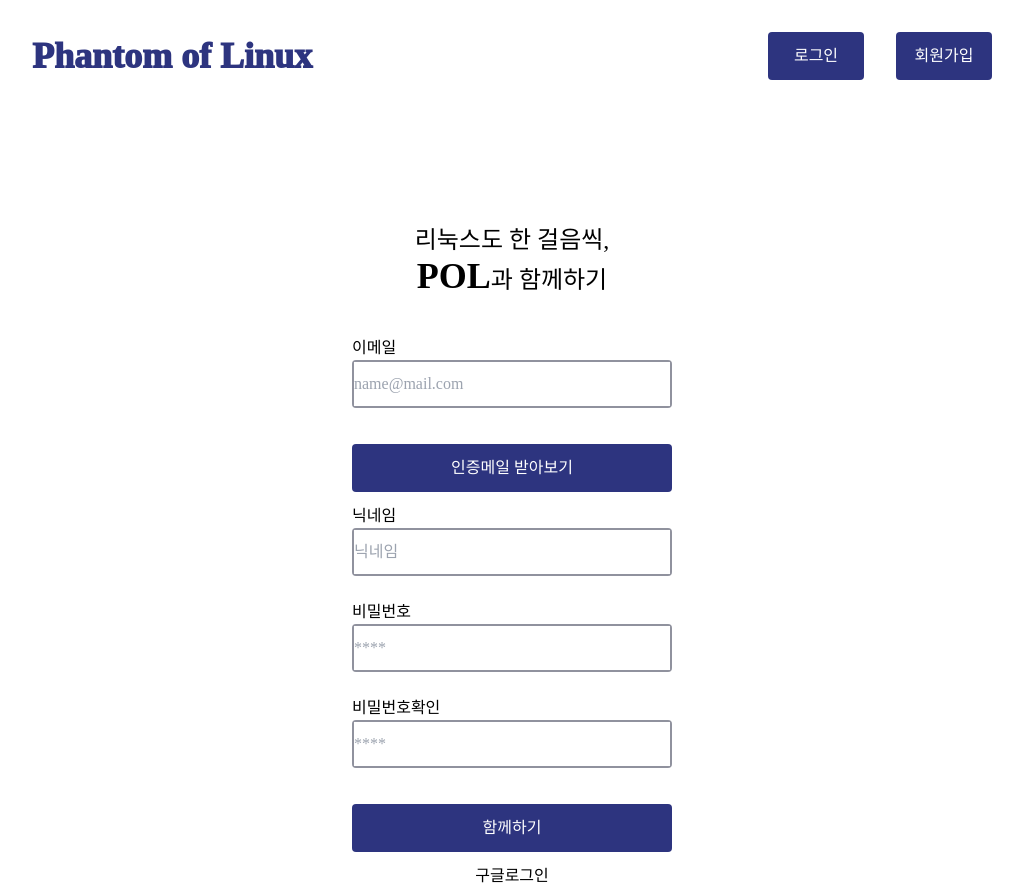
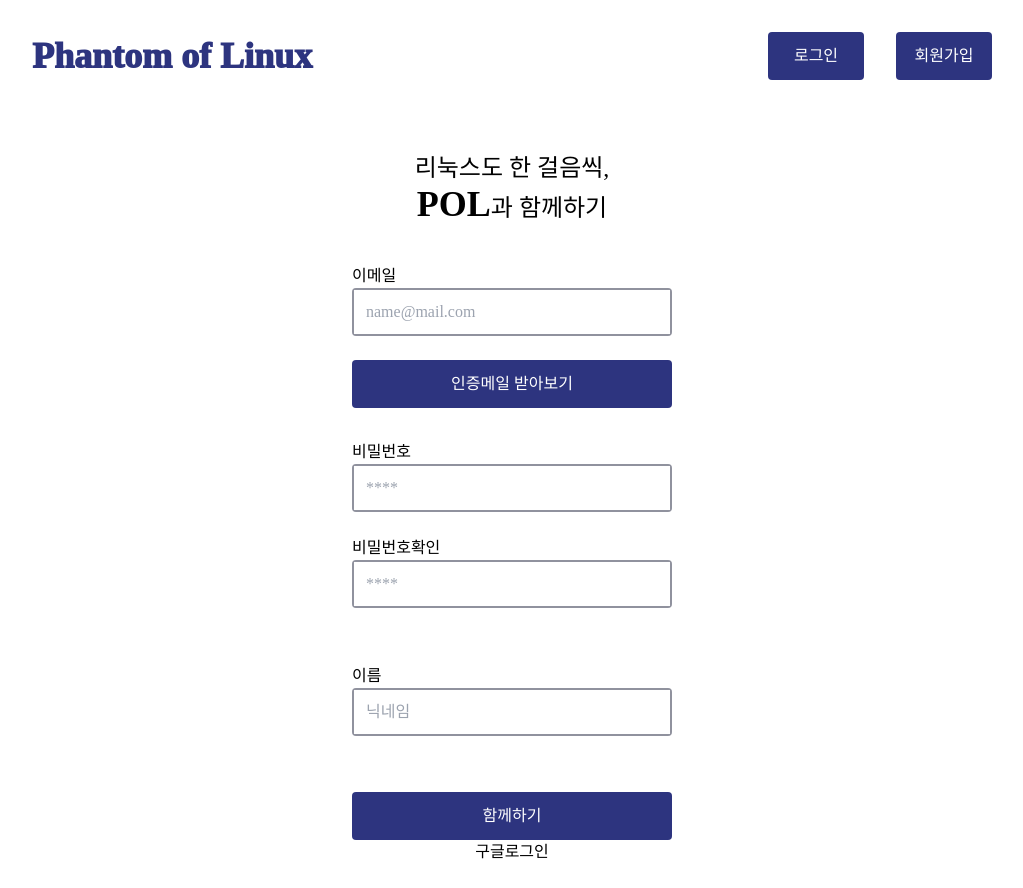
Before and after one commit to PhantomOfLINUX/POL_Front, a Next.js app: page /signup in a window 1280 px wide. Shown: the whole page, without its empty margins (128-1151 px from the left). After the commit the page ends 864 px from the top, so only its background shows below. Built offline with nearby package versions, Linux system fonts and the light colour scheme; no server answers; a web font is replaced by a local one.

Commit message:
feat: css 수정

```diff
--- a/src/app/globals.css
+++ b/src/app/globals.css
@@ -18,13 +18,13 @@ body {
     @apply min-h-min-height w-screen flex flex-col justify-start items-center;
   }
   .loginSignUpBtn {
-    @apply w-80 h-12 bg-thema-color text-white rounded my-3;
+    @apply w-80 h-12 bg-thema-color text-white rounded;
   }
   .loginSignUpInputContainer {
-    @apply flex w-80 h-12 bg-white rounded border-solid border-2 border-inputBorder-color;
+    @apply flex w-80 h-12 mb-6 bg-white rounded border-solid border-2 border-inputBorder-color;
   }
   .loginSignUpInput {
-    @apply w-full;
+    @apply w-full px-3;
   }
   .headerBtn {
     @apply w-24 h-12 bg-thema-color text-white rounded ml-8;
--- a/src/components/description/LoginSignupDescription.tsx
+++ b/src/components/description/LoginSignupDescription.tsx
@@ -4,7 +4,7 @@ import React from "react";
 
 const LoginSignupDescription = () => {
     return (
-        <h1 className="w-screen text-center text-2xl mt-28 mb-10">
+        <h1 className="w-screen text-center text-2xl mt-10 mb-10">
             리눅스도 한 걸음씩,<br/>
             <span className="color-description-color font-black text-4xl">POL</span>과 함께하기
         </h1>
--- a/src/components/login/LoginForm.tsx
+++ b/src/components/login/LoginForm.tsx
@@ -23,7 +23,7 @@ const LoginForm = () => {
                     <Link href="./findpassword" className="px-4 border-r border-black">비밀번호찾기</Link>
                     <Link href="/signup" className="px-4">회원가입하기</Link>
                 </div>
-                <button className="loginSignUpBtn">로그인</button>
+                <button className="loginSignUpBtn mt-8">로그인</button>
             </form>
         </main>
     )
--- a/src/components/signup/SignUpForm.tsx
+++ b/src/components/signup/SignUpForm.tsx
@@ -15,14 +15,16 @@ const SignUpForm = () => {
     const [passwordCheck,setPasswordCheck] = useState<string>("");
     return (
         <main className="loginSignUp">
-            <SignUpInput label="이메일" placeholder="name@mail.com" type="email" onChange={setEmail} isVaild={checkEmail(email)} errorMsg="이메일 형식이 아닙니다."/>
-            <button className="loginSignUpBtn" onClick={(e)=>SendAuthentication(e,email)}>인증메일 받아보기</button>
-
-            <SignUpInput label="닉네임" placeholder="닉네임" type="text" onChange={setName} errorMsg="닉네임을 써주세요"/>
-            <SignUpInput label="비밀번호" placeholder="****" type="password" isVaild={CheckPassword(password)} onChange={setPassword} errorMsg="비밀번호는 숫자, 문자, 기호 8글자 이상입니다."/>
-            <SignUpInput label="비밀번호확인" placeholder="****" type="password" isVaild={CheckPasswordCheck(password, passwordCheck)} onChange={setPasswordCheck} errorMsg="비밀번호와 다릅니다"/>
-
-            <button className="loginSignUpBtn" onClick={(e=>SubmitSignUp(e,email,name,password,passwordCheck))}>함께하기</button>
+            <div className="mb-8">
+                <SignUpInput label="이메일" placeholder="name@mail.com" type="email" onChange={setEmail} isVaild={checkEmail(email)} errorMsg="이메일 형식이 아닙니다."/>
+                <button className="loginSignUpBtn" onClick={(e)=>SendAuthentication(e,email)}>인증메일 받아보기</button>
+            </div>
+            <div className="mb-8">
+                <SignUpInput label="비밀번호" placeholder="****" type="password" isVaild={CheckPassword(password)} onChange={setPassword} errorMsg="비밀번호는 숫자, 문자, 기호 8글자 이상입니다."/>
+                <SignUpInput label="비밀번호확인" placeholder="****" type="password" isVaild={CheckPasswordCheck(password, passwordCheck)} onChange={setPasswordCheck} errorMsg="비밀번호와 다릅니다"/>
+            </div>
+            <SignUpInput label="이름" placeholder="닉네임" type="text" onChange={setName} errorMsg="닉네임을 써주세요"/>
+            <button className="loginSignUpBtn mt-8" onClick={(e=>SubmitSignUp(e,email,name,password,passwordCheck))}>함께하기</button>
             <GoogleOauth />
         </main>
     )
--- a/src/components/signup/SignUpInput.tsx
+++ b/src/components/signup/SignUpInput.tsx
@@ -6,7 +6,7 @@ import { signType } from '@/types/signUptypes';
 const SignUpInput = ({ label, type, placeholder, onChange, isVaild, errorMsg }:signType) => {
   return (
     <div className='min-h-24'>
-      <label>{label}</label>
+      <label className='mb-1.5'>{label}</label>
       <div className='loginSignUpInputContainer'>
       <input
         className='loginSignUpInput'
```
